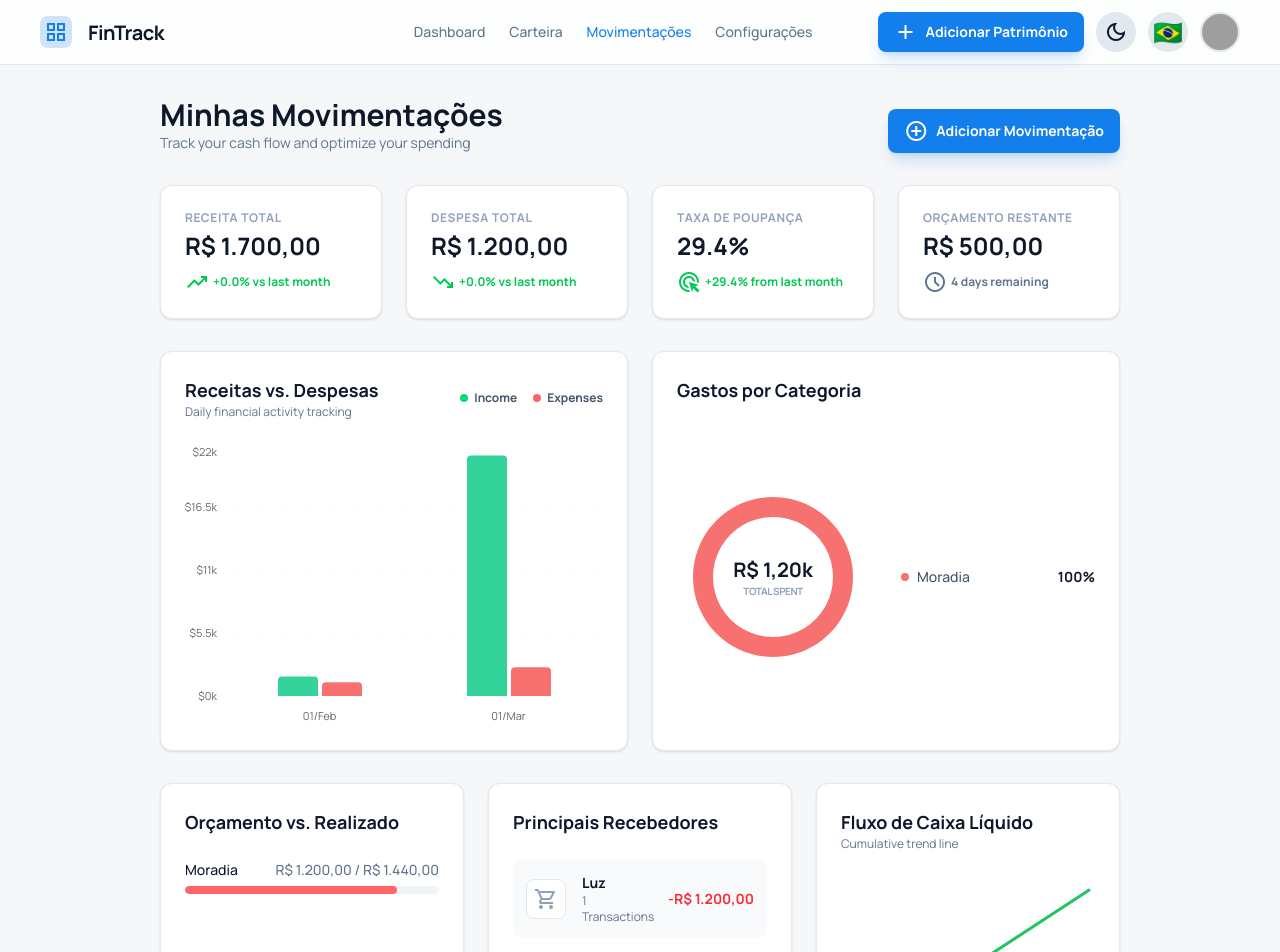
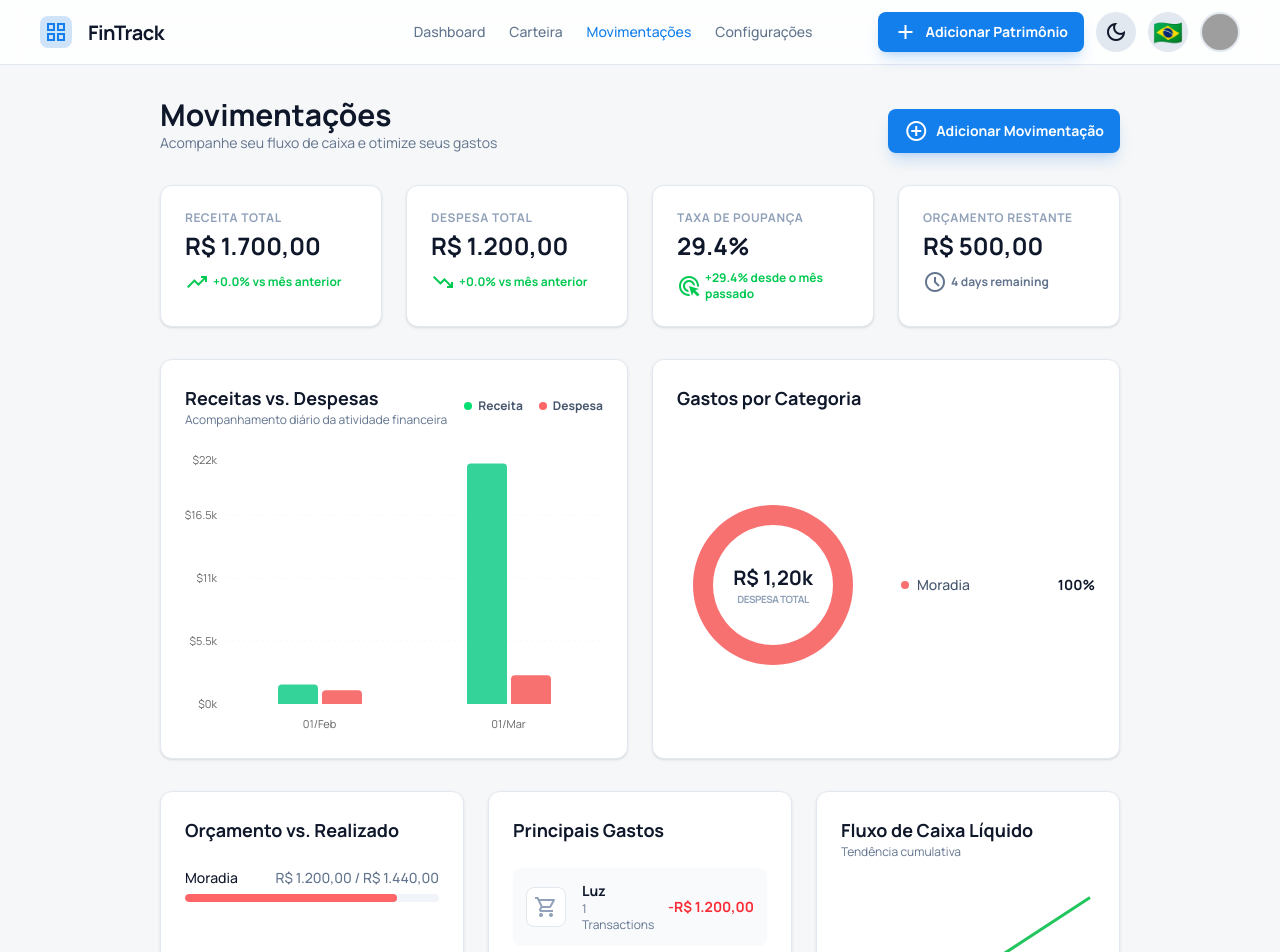
Before and after one commit to wkk-ai/fin-dash-wkkai, a Next.js app: page /movements in a window 1280 px wide. Shown: the top 952 px of the page. Built offline with nearby package versions, Linux system fonts and the light colour scheme; grey boxes are pictures that could not be loaded.

Commit message:
Fixed translations

```diff
--- a/app/movements/page.tsx
+++ b/app/movements/page.tsx
@@ -128,7 +128,7 @@ export default function MovementsPage() {
             <div className="flex flex-col md:flex-row md:items-end justify-between gap-4">
                 <div>
                     <h1 className="text-3xl font-bold text-foreground">{t("movements.title")}</h1>
-                    <p className="text-sm text-slate-500 dark:text-slate-400">Track your cash flow and optimize your spending</p>
+                    <p className="text-sm text-slate-500 dark:text-slate-400">{t("movements.description")}</p>
                 </div>
                 <button
                     onClick={() => setIsModalOpen(true)}
@@ -147,7 +147,7 @@ export default function MovementsPage() {
                     <h3 className="text-2xl font-bold text-foreground">{formatCurrency(curr.income)}</h3>
                     <div className={`mt-2 flex items-center justify-center md:justify-start gap-1 text-xs font-bold ${incomeVar >= 0 ? "text-green-500" : "text-red-500"}`}>
                         <span className="material-symbols-outlined text-sm">{incomeVar >= 0 ? "trending_up" : "trending_down"}</span>
-                        <span>{incomeVar >= 0 ? "+" : ""}{incomeVar.toFixed(1)}% vs last month</span>
+                        <span>{incomeVar >= 0 ? "+" : ""}{incomeVar.toFixed(1)}% {t("movements.vsLastMonth")}</span>
                     </div>
                 </div>
                 {/* Total Expenses */}
@@ -156,7 +156,7 @@ export default function MovementsPage() {
                     <h3 className="text-2xl font-bold text-foreground">{formatCurrency(curr.expenses)}</h3>
                     <div className={`mt-2 flex items-center justify-center md:justify-start gap-1 text-xs font-bold ${expenseVar <= 0 ? "text-green-500" : "text-red-500"}`}>
                         <span className="material-symbols-outlined text-sm">{expenseVar <= 0 ? "trending_down" : "trending_up"}</span>
-                        <span>{expenseVar >= 0 ? "+" : ""}{expenseVar.toFixed(1)}% vs last month</span>
+                        <span>{expenseVar >= 0 ? "+" : ""}{expenseVar.toFixed(1)}% {t("movements.vsLastMonth")}</span>
                     </div>
                 </div>
                 {/* Savings Rate */}
@@ -165,7 +165,7 @@ export default function MovementsPage() {
                     <h3 className="text-2xl font-bold text-foreground">{savingsRate.toFixed(1)}%</h3>
                     <div className={`mt-2 flex items-center justify-center md:justify-start gap-1 text-xs font-bold ${savingsVar >= 0 ? "text-green-500" : "text-red-500"}`}>
                         <span className="material-symbols-outlined text-sm">{savingsVar >= 0 ? "ads_click" : "trending_down"}</span>
-                        <span>{savingsVar >= 0 ? "+" : ""}{savingsVar.toFixed(1)}% from last month</span>
+                        <span>{savingsVar >= 0 ? "+" : ""}{savingsVar.toFixed(1)}% {t("movements.fromLastMonth")}</span>
                     </div>
                 </div>
                 {/* Remaining Budget */}
@@ -186,14 +186,14 @@ export default function MovementsPage() {
                     <div className="flex justify-between items-center mb-6">
                         <div>
                             <h3 className="text-lg font-bold text-foreground">{t("movements.incomeVsExpenses")}</h3>
-                            <p className="text-xs text-slate-500">Daily financial activity tracking</p>
+                            <p className="text-xs text-slate-500">{t("movements.incomeVsExpensesDesc")}</p>
                         </div>
                         <div className="flex gap-4">
                             <div className="flex items-center gap-1.5 text-xs font-bold text-slate-600">
-                                <div className="size-2 rounded-full bg-green-400" /> Income
+                                <div className="size-2 rounded-full bg-green-400" /> {t("movements.income")}
                             </div>
                             <div className="flex items-center gap-1.5 text-xs font-bold text-slate-600">
-                                <div className="size-2 rounded-full bg-red-400" /> Expenses
+                                <div className="size-2 rounded-full bg-red-400" /> {t("movements.expense")}
                             </div>
                         </div>
                     </div>
@@ -234,7 +234,7 @@ export default function MovementsPage() {
                             </ResponsiveContainer>
                             <div className="absolute inset-0 flex flex-col items-center justify-center">
                                 <span className="text-xl font-bold text-foreground">{formatCurrency(curr.expenses / 1000)}k</span>
-                                <span className="text-[10px] font-bold text-slate-400 uppercase tracking-tighter">Total Spent</span>
+                                <span className="text-[10px] font-bold text-slate-400 uppercase tracking-tighter">{t("movements.totalExpenses")}</span>
                             </div>
                         </div>
                         <div className="flex-1 space-y-4 w-full">
@@ -304,7 +304,7 @@ export default function MovementsPage() {
                 {/* Net Cash Flow */}
                 <div className="lg:col-span-1 rounded-xl bg-surface border border-border shadow-sm p-6 flex flex-col min-h-[300px]">
                     <h3 className="text-lg font-bold text-foreground">{t("movements.netCashFlow")}</h3>
-                    <p className="text-xs text-slate-500 mb-6">Cumulative trend line</p>
+                    <p className="text-xs text-slate-500 mb-6">{t("movements.netCashFlowDesc")}</p>
                     <div className="flex-1">
                         <ResponsiveContainer width="100%" height="100%">
                             <AreaChart data={cashFlowData}>
--- a/components/MovementsTable.tsx
+++ b/components/MovementsTable.tsx
@@ -66,17 +66,17 @@ export default function MovementsTable({ movements, onUpdate }: Props) {
     return (
         <div className="rounded-xl bg-surface border border-border shadow-sm overflow-hidden">
             <div className="px-6 py-4 border-b border-border">
-                <h3 className="text-lg font-bold text-foreground">Histórico de Movimentações</h3>
+                <h3 className="text-lg font-bold text-foreground">{t("movements.history")}</h3>
             </div>
             <div className="overflow-x-auto">
                 <table className="w-full text-left">
                     <thead>
                         <tr className="bg-slate-50 dark:bg-slate-900/50 border-b border-border text-xs font-bold text-slate-500 uppercase tracking-wider">
                             <th className="px-6 py-3 w-32">{t("movements.date")}</th>
-                            <th className="px-6 py-3">{t("movements.description")}</th>
+                            <th className="px-6 py-3">{t("movements.descriptionTable")}</th>
                             <th className="px-6 py-3 w-48">{t("movements.category")}</th>
                             <th className="px-6 py-3 w-40 text-right">{t("movements.value")}</th>
-                            <th className="px-6 py-3 w-32 text-center">Ações</th>
+                            <th className="px-6 py-3 w-32 text-center">{t("movements.actions")}</th>
                         </tr>
                     </thead>
                     <tbody className="divide-y divide-border">
@@ -131,8 +131,8 @@ export default function MovementsTable({ movements, onUpdate }: Props) {
                                                 value={editData?.Type}
                                                 onChange={e => setEditData(prev => prev ? { ...prev, Type: e.target.value as any } : null)}
                                             >
-                                                <option value="Income">Receita</option>
-                                                <option value="Expense">Despesa</option>
+                                                <option value="Income">{t("movements.income")}</option>
+                                                <option value="Expense">{t("movements.expense")}</option>
                                             </select>
                                             <input
                                                 type="number"
--- a/messages/en-US.json
+++ b/messages/en-US.json
@@ -148,18 +148,22 @@
     "invested": "Invested"
   },
   "movements": {
-    "title": "My Movements",
+    "title": "Movements",
+    "description": "Track your cash flow and optimize your spending",
     "addMovement": "Add Movement",
     "totalIncome": "Total Income",
     "totalExpenses": "Total Expenses",
     "savingsRate": "Savings Rate",
     "remainingBudget": "Remaining Budget",
     "incomeVsExpenses": "Income vs. Expenses",
+    "incomeVsExpensesDesc": "Daily financial activity tracking",
     "spendingByCategory": "Spending by Category",
     "budgetVsActual": "Budget vs. Actual",
-    "topVendors": "Top Expense Vendors",
+    "topVendors": "Top Expenses",
     "netCashFlow": "Net Cash Flow",
-    "description": "Description",
+    "netCashFlowDesc": "Cumulative trend line",
+    "history": "Movements History",
+    "descriptionTable": "Description",
     "category": "Category",
     "value": "Value",
     "type": "Type",
@@ -167,7 +171,10 @@
     "income": "Income",
     "expense": "Expense",
     "noData": "No movements found.",
-    "save": "Save Movement"
+    "save": "Save",
+    "actions": "Actions",
+    "vsLastMonth": "vs last month",
+    "fromLastMonth": "from last month"
   },
   "toast": {
     "pendingChanges": "Pending changes were not saved to the database.",
--- a/messages/es-ES.json
+++ b/messages/es-ES.json
@@ -141,5 +141,33 @@
     "pendingChanges": "Los cambios pendientes no se guardaron en la base de datos.",
     "assetAddedSuccess": "Patrimonio agregado con éxito.",
     "close": "Cerrar"
+  },
+  "movements": {
+    "title": "Movimentaciones",
+    "description": "Siga su flujo de caja y optimice sus gastos",
+    "addMovement": "Añadir Movimentación",
+    "totalIncome": "Ingresos Totales",
+    "totalExpenses": "Gastos Totales",
+    "savingsRate": "Tasa de Ahorro",
+    "remainingBudget": "Presupuesto Restante",
+    "incomeVsExpenses": "Ingresos vs. Gastos",
+    "incomeVsExpensesDesc": "Seguimiento diario de la actividad financiera",
+    "spendingByCategory": "Gastos por Categoría",
+    "budgetVsActual": "Presupuesto vs. Real",
+    "topVendors": "Principales Gastos",
+    "netCashFlow": "Flujo de Caja Neto",
+    "netCashFlowDesc": "Tendencia acumulativa",
+    "history": "Historial de Movimentaciones",
+    "date": "Fecha",
+    "descriptionTable": "Descripción",
+    "category": "Categoría",
+    "value": "Valor",
+    "type": "Tipo",
+    "income": "Ingreso",
+    "expense": "Gasto",
+    "actions": "Acciones",
+    "save": "Guardar",
+    "vsLastMonth": "vs el mes pasado",
+    "fromLastMonth": "desde el mes pasado"
   }
 }
--- a/messages/pt-BR.json
+++ b/messages/pt-BR.json
@@ -148,26 +148,34 @@
     "invested": "Investido"
   },
   "movements": {
-    "title": "Minhas Movimentações",
+    "title": "Movimentações",
+    "description": "Acompanhe seu fluxo de caixa e otimize seus gastos",
     "addMovement": "Adicionar Movimentação",
     "totalIncome": "Receita Total",
     "totalExpenses": "Despesa Total",
     "savingsRate": "Taxa de Poupança",
     "remainingBudget": "Orçamento Restante",
     "incomeVsExpenses": "Receitas vs. Despesas",
+    "incomeVsExpensesDesc": "Acompanhamento diário da atividade financeira",
     "spendingByCategory": "Gastos por Categoria",
     "budgetVsActual": "Orçamento vs. Realizado",
-    "topVendors": "Principais Recebedores",
+    "topVendors": "Principais Gastos",
     "netCashFlow": "Fluxo de Caixa Líquido",
-    "description": "Descrição",
+    "netCashFlowDesc": "Tendência cumulativa",
+    "history": "Histórico de Movimentações",
+    "date": "Data",
+    "descriptionTable": "Descrição",
     "category": "Categoria",
     "value": "Valor",
     "type": "Tipo",
-    "date": "Data",
     "income": "Receita",
     "expense": "Despesa",
+    "actions": "Ações",
+    "save": "Salvar",
+    "vsLastMonth": "vs mês anterior",
+    "fromLastMonth": "desde o mês passado",
     "noData": "Nenhuma movimentação encontrada.",
-    "save": "Salvar Movimentação"
+    "saveMovement": "Salvar Movimentação"
   },
   "toast": {
     "pendingChanges": "Alterações pendentes não foram salvas no banco de dados.",
```
